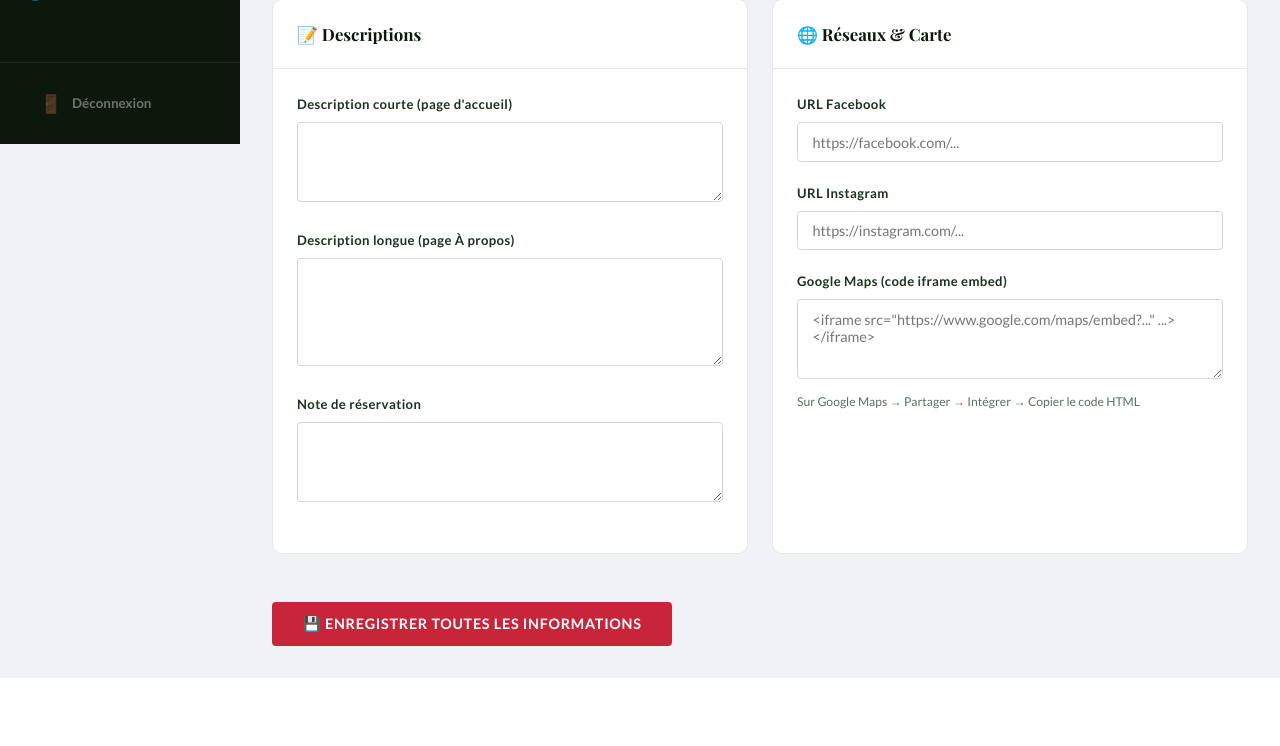
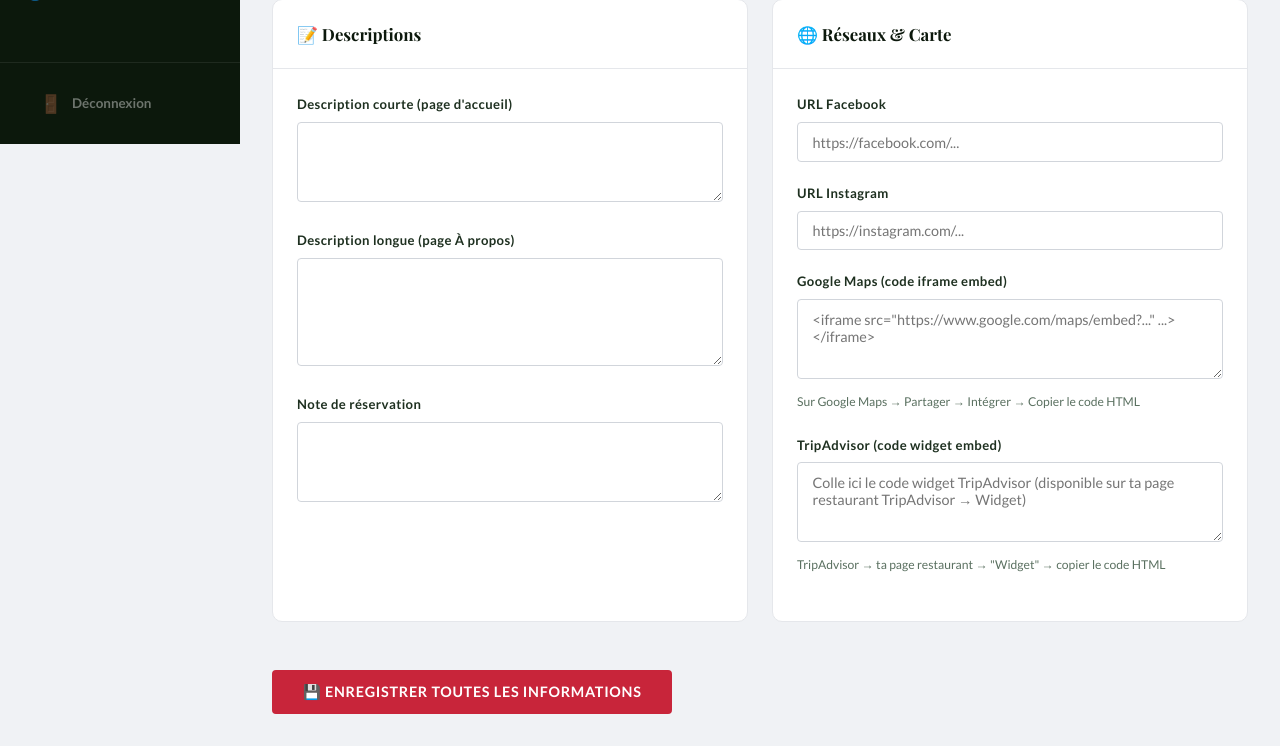
Before and after one commit to ahmeddavidfp-spec/cantina-fragapane, a Flask app: page /admin/informations in a window 1280 px wide. Shown: the part 656-1402 px from the top of the page. Before the commit the page ends 1334 px from the top, so only its background shows below. Run offline with Flask 3, Linux system fonts and the light colour scheme; the visitor is signed in with stand-in values (Sample User, id 1); data that the repository does not hold is empty; parts of the project's set-up code (start-up, migrations or seed data) failed here and were passed over; some libraries are stand-ins or nearby versions.

Commit message:
Ajout champ TripAdvisor dans admin Informations
Co-Authored-By: Claude Sonnet 4.6 <noreply@anthropic.com>

```diff
--- a/templates/admin/info.html
+++ b/templates/admin/info.html
@@ -101,6 +101,14 @@
             Sur Google Maps → Partager → Intégrer → Copier le code HTML
           </small>
         </div>
+        <div class="admin-form-group">
+          <label>TripAdvisor (code widget embed)</label>
+          <textarea class="admin-textarea" name="tripadvisor_embed" rows="3"
+                    placeholder="Colle ici le code widget TripAdvisor (disponible sur ta page restaurant TripAdvisor → Widget)">{{ info_edit.get('tripadvisor_embed','') }}</textarea>
+          <small style="color:var(--text-lt); font-size:.76rem;">
+            TripAdvisor → ta page restaurant → "Widget" → copier le code HTML
+          </small>
+        </div>
       </div>
     </div>
 
```
